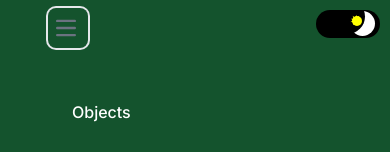
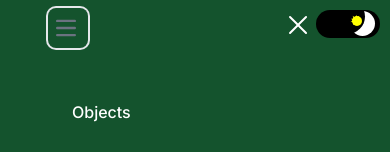
Before and after one commit to markfazzio/js-interview-prep, a Next.js app: page / in a window 390 px wide. Both pictures are taken after a click on the button "Open main menu". Shown: the top 152 px of the page. Built offline with nearby package versions, Linux system fonts and the light colour scheme.

Commit message:
template updates

```diff
--- a/src/app/css/globals.css
+++ b/src/app/css/globals.css
@@ -8,7 +8,6 @@ html {
 
 .theme-light {
   background-color: white;
-  color: black;
   --color-primary: #f8f8f8;
   --color-secondary: #e5e7eb;
   --color-text: #555;
@@ -23,7 +22,18 @@ html {
   --color-text-secondary: #b8b8b9;
   --color-accent: #fc7753;
   background-color: black;
-  color: white;
+}
+
+.theme-light,
+.theme-light .btn-close svg {
+  color: black;
+  fill: black;
+}
+
+.theme-dark,
+.theme-dark .btn-close svg {
+  color: #fff;
+  fill: #fff;
 }
 
 pre {
--- a/src/components/Navbar.tsx
+++ b/src/components/Navbar.tsx
@@ -47,19 +47,18 @@ export const Navbar = (props: NavbarProps) => {
             </button>
           </div>
           {isMobileMenuOpen ? (
-            <div className="ml-auto">
-              <button onClick={() => setIsMobileMenuOpen(false)}>
+            <div className="ml-auto fixed right-20">
+              <button
+                className="btn-close"
+                onClick={() => setIsMobileMenuOpen(false)}
+              >
                 <svg
                   xmlns="http://www.w3.org/2000/svg"
-                  fill="none"
                   viewBox="0 0 24 24"
                   width={24}
                   height={24}
                 >
-                  <path
-                    fill="#fff"
-                    d="M20.746 3.329a1 1 0 0 0-1.415 0l-7.294 7.294-7.294-7.294a1 1 0 1 0-1.414 1.414l7.294 7.294-7.294 7.294a1 1 0 0 0 1.414 1.415l7.294-7.295 7.294 7.295a1 1 0 0 0 1.415-1.415l-7.295-7.294 7.295-7.294a1 1 0 0 0 0-1.414Z"
-                  />
+                  <path d="M20.746 3.329a1 1 0 0 0-1.415 0l-7.294 7.294-7.294-7.294a1 1 0 1 0-1.414 1.414l7.294 7.294-7.294 7.294a1 1 0 0 0 1.414 1.415l7.294-7.295 7.294 7.295a1 1 0 0 0 1.415-1.415l-7.295-7.294 7.295-7.294a1 1 0 0 0 0-1.414Z" />
                 </svg>
               </button>
             </div>
```
